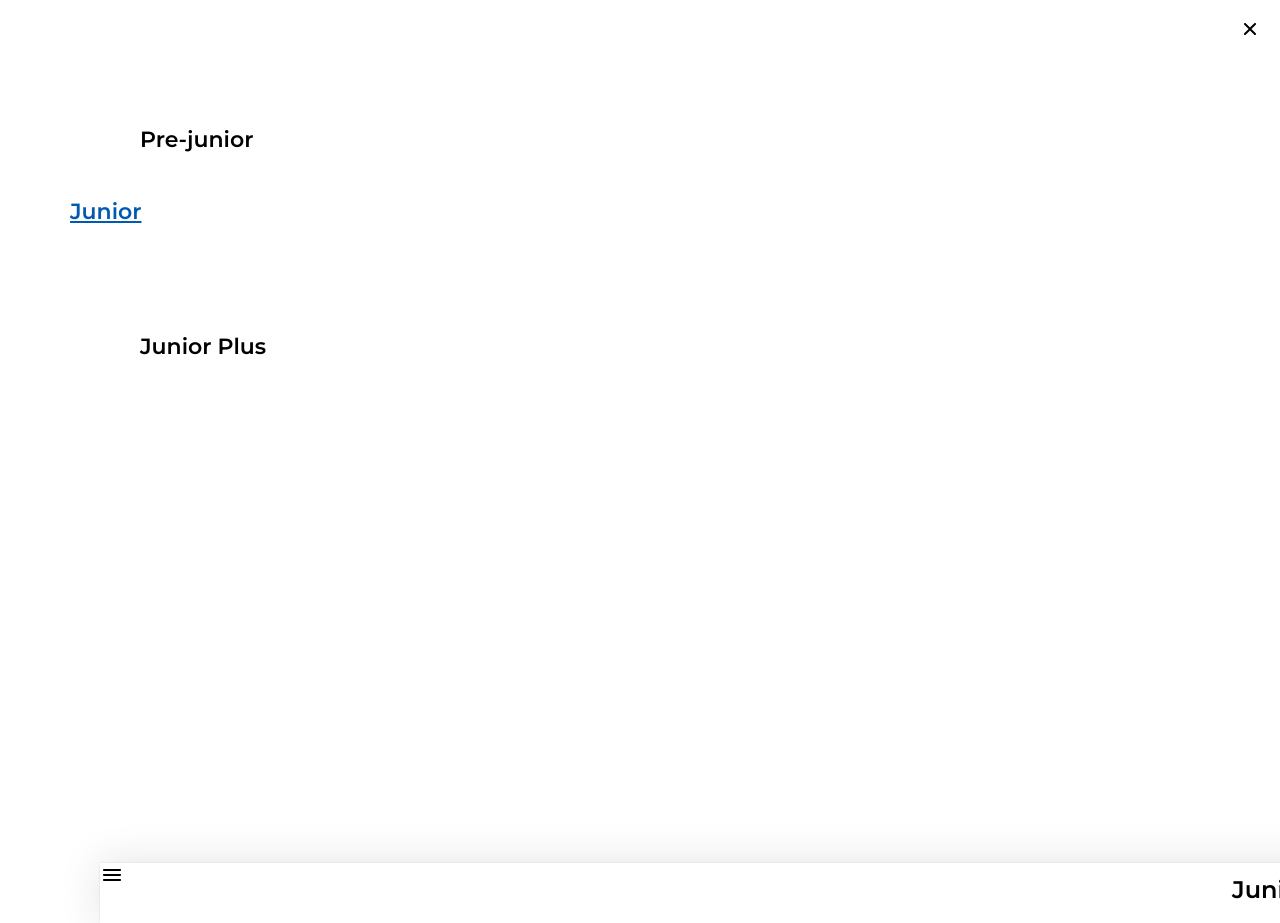
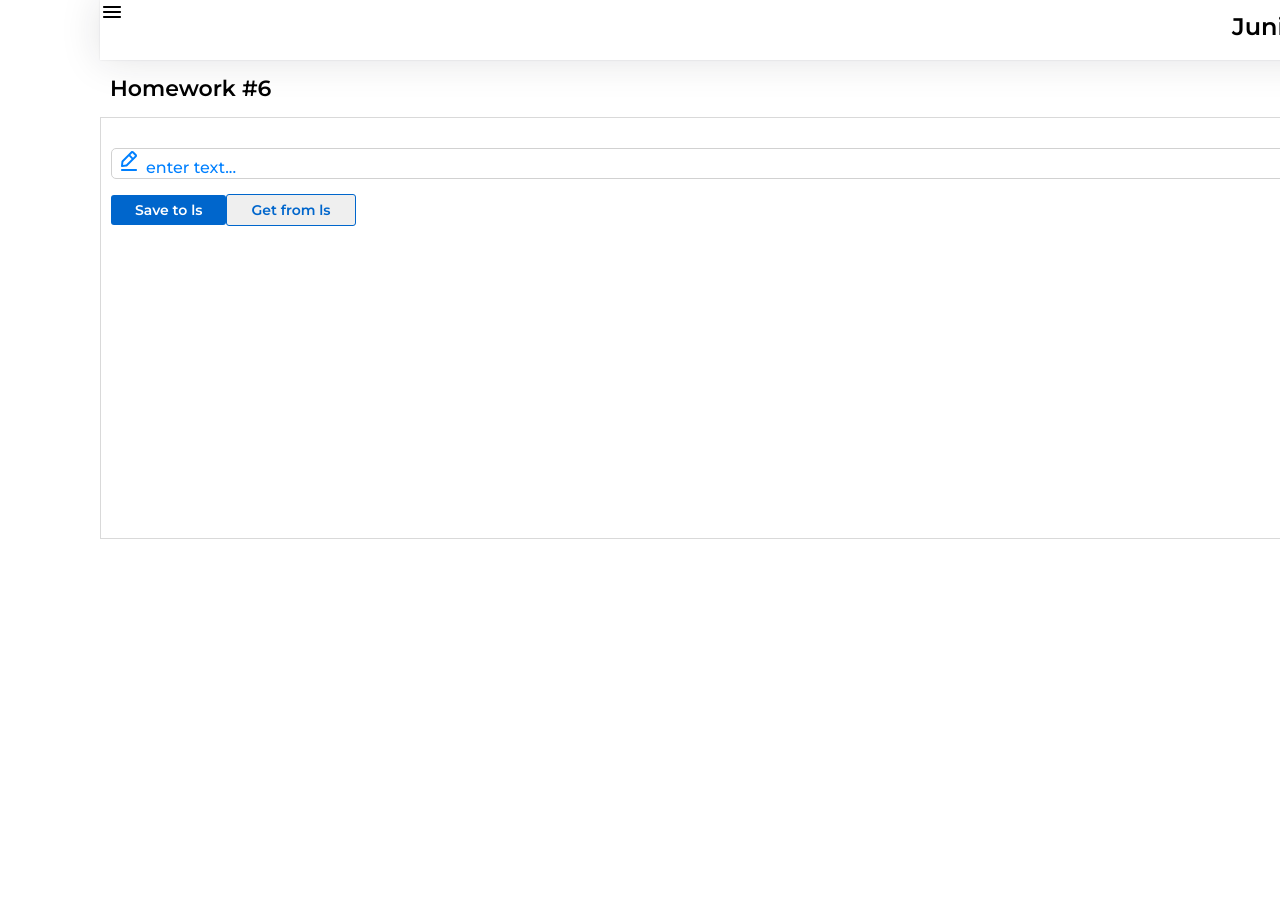
Before and after one commit to Tsukimono13/HomeWork, a React (Create React App) app: page /#/junior in a window 1280 px wide. Shown: the top 923 px of the page. After the commit the page ends 800 px from the top, so only its background shows below. Built offline with nearby package versions, Linux system fonts and the light colour scheme.

Commit message:
done HW6

```diff
--- a/src/s2-homeworks/hw05/pages/Junior.tsx
+++ b/src/s2-homeworks/hw05/pages/Junior.tsx
@@ -1,4 +1,5 @@
 import React from 'react'
+import HW6 from "../../hw06/HW6";
 // import HW6 from '../../hw06/HW6'
 // import HW7 from '../../hw07/HW7'
 // import HW8 from '../../hw08/HW8'
@@ -7,7 +8,7 @@ import React from 'react'
 function Junior() {
     return (
         <div id={'hw5-page-junior'}>
-            {/*<HW6 />*/}
+            <HW6 />
             {/*<HW7 />*/}
             {/*<HW8 />*/}
             {/*<HW9 />*/}
--- a/src/s2-homeworks/hw05/sidebar/Sidebar.module.css
+++ b/src/s2-homeworks/hw05/sidebar/Sidebar.module.css
@@ -2,7 +2,7 @@
 
 .sidebar {
     z-index: 20;
-    /*position: fixed;*/
+    position: fixed;
     transition: 0.2s ease-in;
 
     height: 100vh;
@@ -14,7 +14,7 @@
 }
 
 .sidebar.open {
-   /* position: fixed;*/
+    position: fixed;
     transition: 0.2s ease-out;
 
     left: 0;
@@ -24,7 +24,7 @@
 
 .background {
     z-index: 10;
-    /*position: fixed;*/
+    position: fixed;
 
     bottom: 0;
     left: 0;
--- a/src/s2-homeworks/hw06/HW6.module.css
+++ b/src/s2-homeworks/hw06/HW6.module.css
@@ -1,5 +1,15 @@
 .buttonsContainer {
+    width: 1280px;
+    height: 0px;
+    left: 0px;
+    top: 168px;
+    margin-left: 10px;
+    margin-top: 15px;
+
 }
 
 .editableSpanContainer {
+    margin-left: 10px;
+    margin-top: 30px;
+
 }
--- a/src/s2-homeworks/hw06/HW6.tsx
+++ b/src/s2-homeworks/hw06/HW6.tsx
@@ -18,7 +18,7 @@ const HW6 = () => {
         saveState<string>('hw6-editable-span-value', value)
     }
     const restore = () => {
-        // делают студенты
+        setValue(restoreState<string>('example', ''))// делают студенты
 
     }
 
--- a/src/s2-homeworks/hw06/common/c4-SuperEditableSpan/SuperEditableSpan.module.css
+++ b/src/s2-homeworks/hw06/common/c4-SuperEditableSpan/SuperEditableSpan.module.css
@@ -1,11 +1,33 @@
 .spanBlock {
+    border: 1px solid #D1D1D1;
+    border-radius: 5px;
+
 }
 
 .span {
+    font-family: 'Montserrat';
+    font-style: normal;
+    font-weight: 500;
+    font-size: 16px;
+    line-height: 20px;
+    width: 69px;
+    height: 20px;
+
+    color: #0080FF;
+
 }
 
 .input {
+    font-family: 'Montserrat';
+    font-style: normal;
+    font-weight: 500;
+    font-size: 16px;
+    line-height: 20px;
+    color: #000000;
+
 }
 
 .pen {
+    margin-right: 5px;
+    margin-left: 5px;
 }
--- a/src/s2-homeworks/hw06/common/c4-SuperEditableSpan/SuperEditableSpan.tsx
+++ b/src/s2-homeworks/hw06/common/c4-SuperEditableSpan/SuperEditableSpan.tsx
@@ -2,7 +2,7 @@ import React, {
     DetailedHTMLProps,
     InputHTMLAttributes,
     HTMLAttributes,
-    useState,
+    useState, KeyboardEvent,
 } from 'react'
 import s from './SuperEditableSpan.module.css'
 import SuperInputText from '../../../hw04/common/c1-SuperInputText/SuperInputText'
@@ -41,18 +41,19 @@ const SuperEditableSpan: React.FC<SuperEditableSpanType> = (
     spanProps || {}
 
     const onEnterCallback = () => {
-        // выключить editMode при нажатии Enter // делают студенты
+            setEditMode(false)
+            onEnter?.()
+        }// выключить editMode при нажатии Enter // делают студенты
 
-        onEnter?.()
-    }
     const onBlurCallback = (e: React.FocusEvent<HTMLInputElement>) => {
-        // выключить editMode при нажатии за пределами инпута // делают студенты
+       setEditMode(false) // выключить editMode при нажатии за пределами инпута // делают студенты
 
         onBlur?.(e)
     }
     const onDoubleClickCallBack = (
         e: React.MouseEvent<HTMLSpanElement, MouseEvent>
     ) => {
+        setEditMode(true)
         // включить editMode при двойном клике // делают студенты
 
         onDoubleClick?.(e)
--- a/src/s2-homeworks/hw06/localStorage/localStorage.ts
+++ b/src/s2-homeworks/hw06/localStorage/localStorage.ts
@@ -21,6 +21,7 @@ type StateType = {
     y: number
 }
 
+
 // сохраняем объект типа StateType в ячейке 'test'
 saveState<StateType>('test', { x: 'A', y: 1 })
 
```
